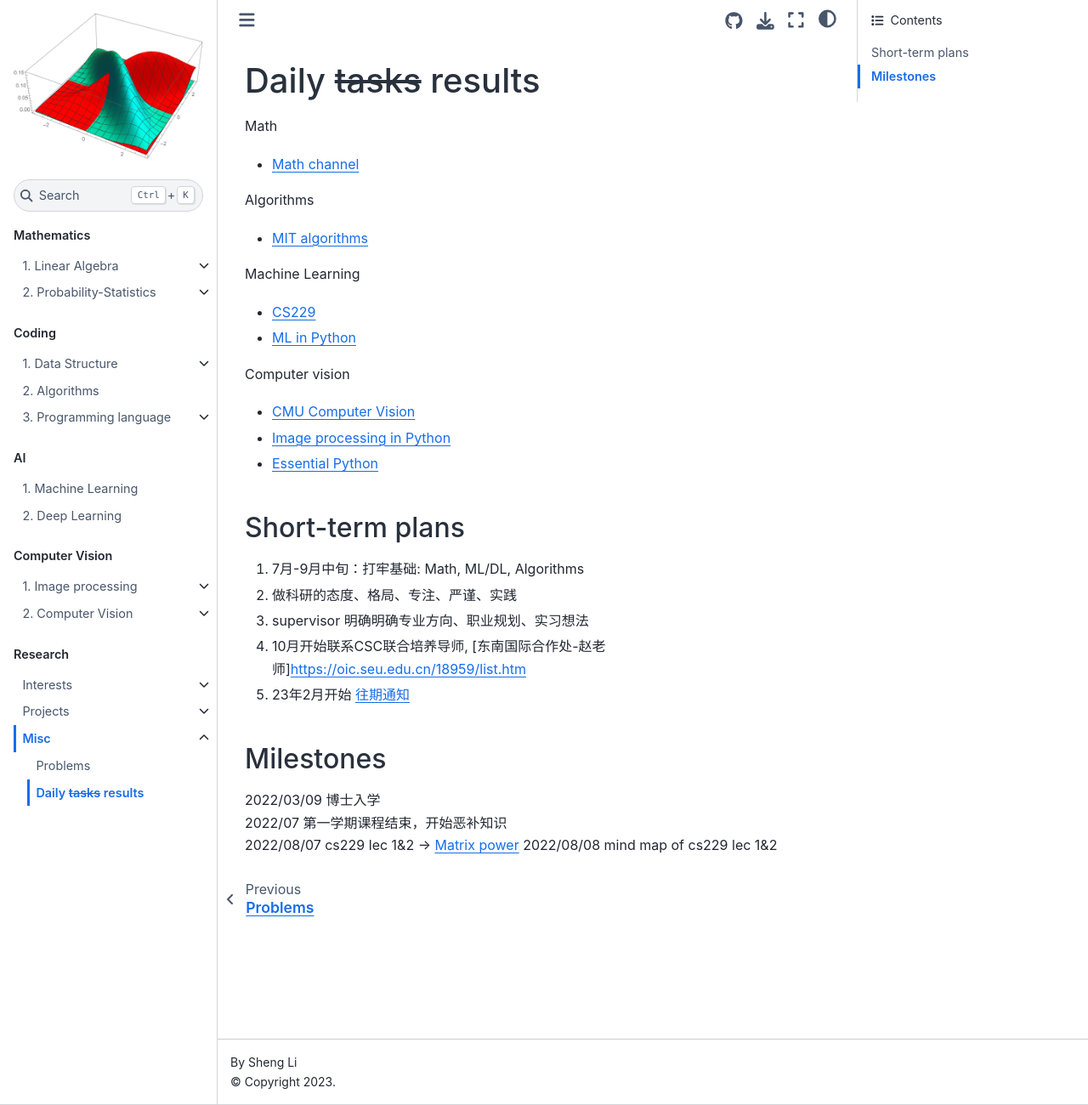
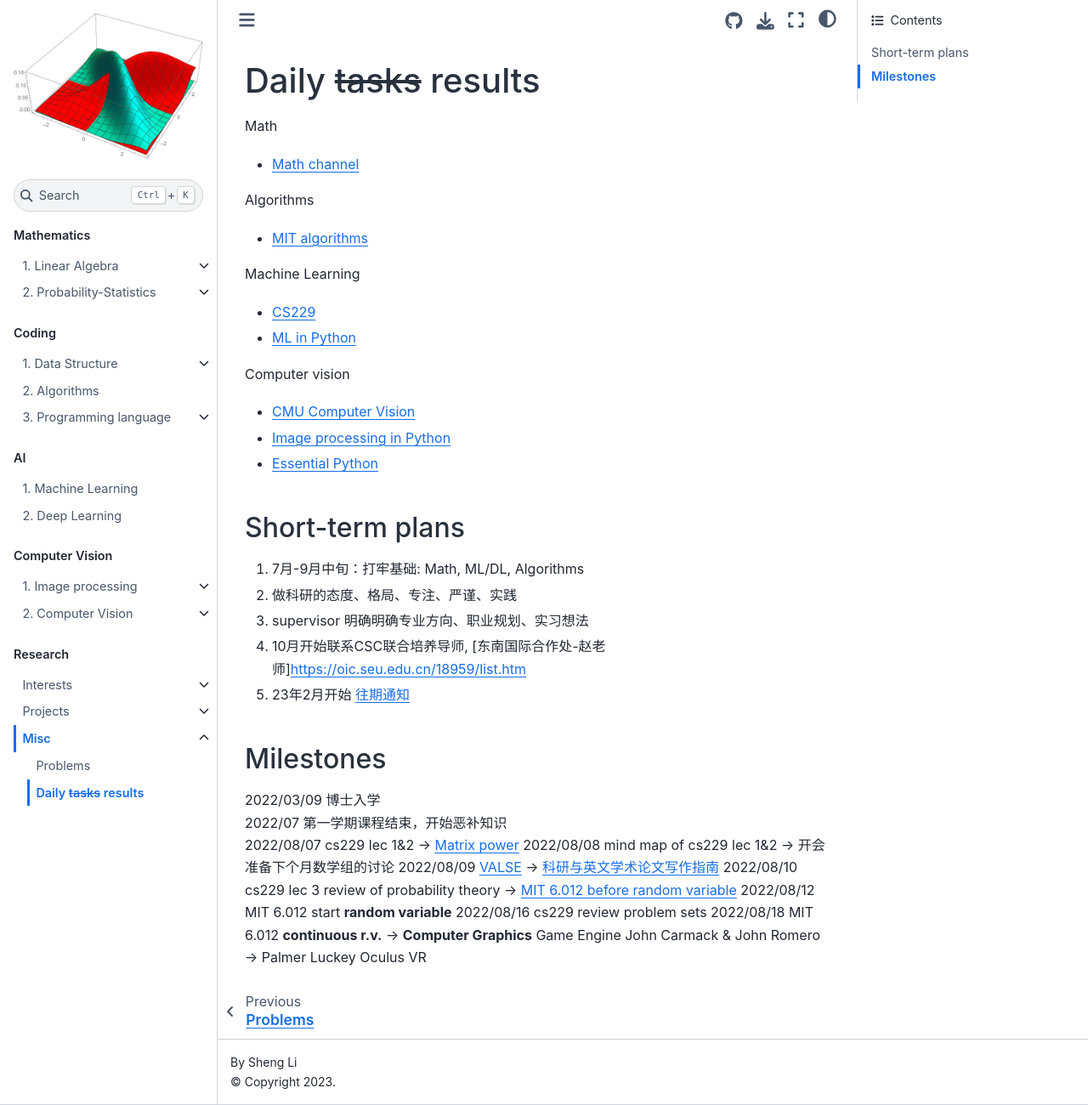
Before and after one commit to EeToSe/EeToSe.github.io, a Jupyter Book: the page built from chapters/10/1/2/results.md, in a window 1280 px wide and 1300 px high. Shown: the whole window at 85% size. Built offline with Jupyter Book 1.0.4 settings and Sphinx 7.4.7 and the Sphinx Book theme 1.1.4, drawn with Linux system fonts in a browser that asks for light colours; pages that are not in the unit, such as notebooks, are missing from menus.

Commit message:
daily update

```diff
--- a/chapters/10/1/2/results.md
+++ b/chapters/10/1/2/results.md
@@ -25,4 +25,9 @@ Computer vision
 2022/03/09 博士入学<br>
 2022/07  第一学期课程结束，开始恶补知识 <br>
 2022/08/07 cs229 lec 1&2 -> [Matrix power](https://github.com/Visualize-ML/Book4_Power-of-Matrix)
-2022/08/08 mind map of cs229 lec 1&2
+2022/08/08 mind map of cs229 lec 1&2 -> 开会准备下个月数学组的讨论
+2022/08/09 [VALSE](https://space.bilibili.com/562085182/video?tid=0&page=8&keyword=&order=pubdate) -> [科研与英文学术论文写作指南](https://mmlab-iie.github.io/course/)
+2022/08/10 cs229 lec 3 review of probability theory -> [MIT 6.012 before random variable](https://www.bilibili.com/video/BV1LE411B7ir?p=49&vd_source=328603c9551807bb076c87ab1208ace6)
+2022/08/12 MIT 6.012 start **random variable**
+2022/08/16 cs229 review problem sets
+2022/08/18 MIT 6.012 **continuous r.v.** -> **Computer Graphics** Game Engine John Carmack & John Romero -> Palmer Luckey Oculus VR
```
